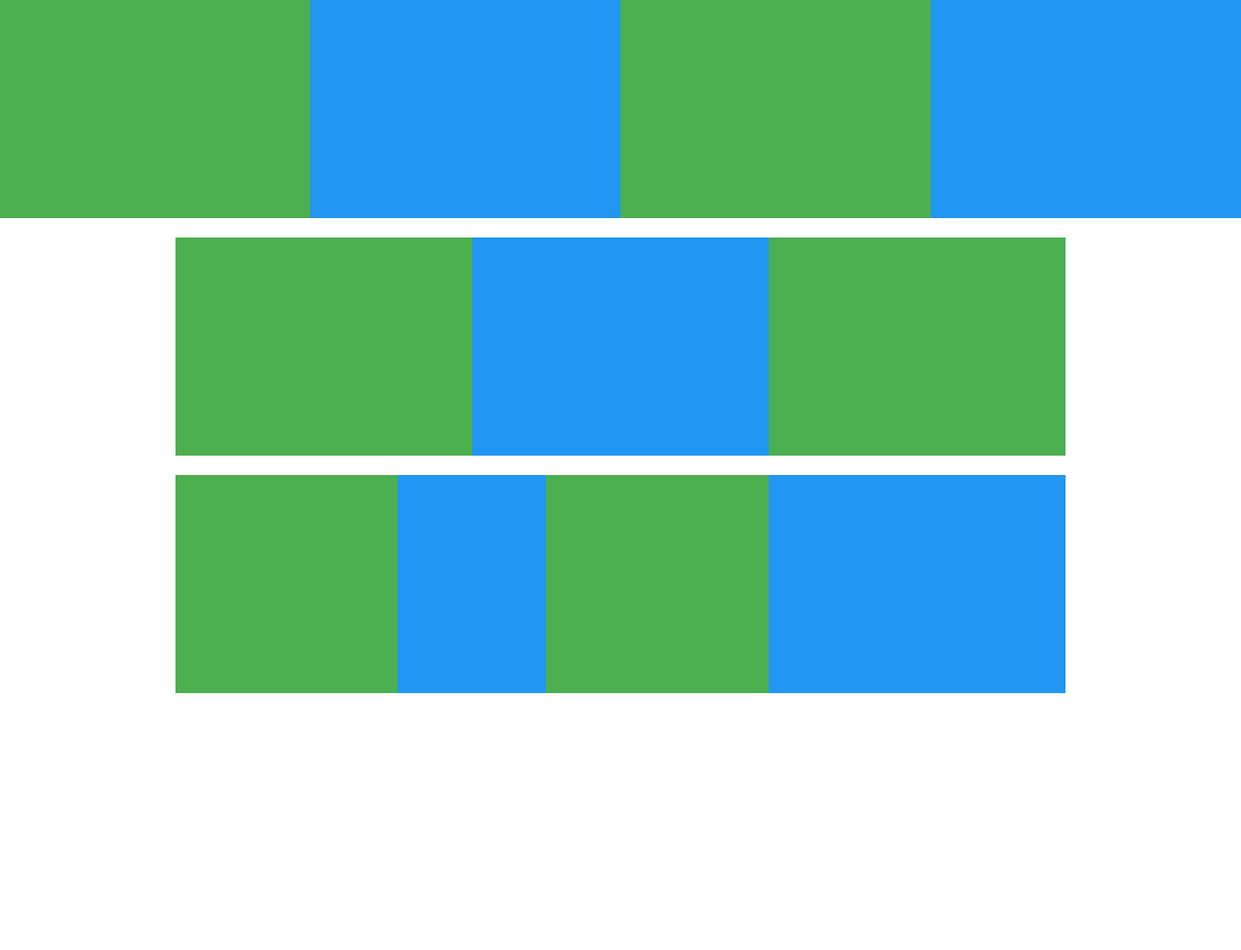
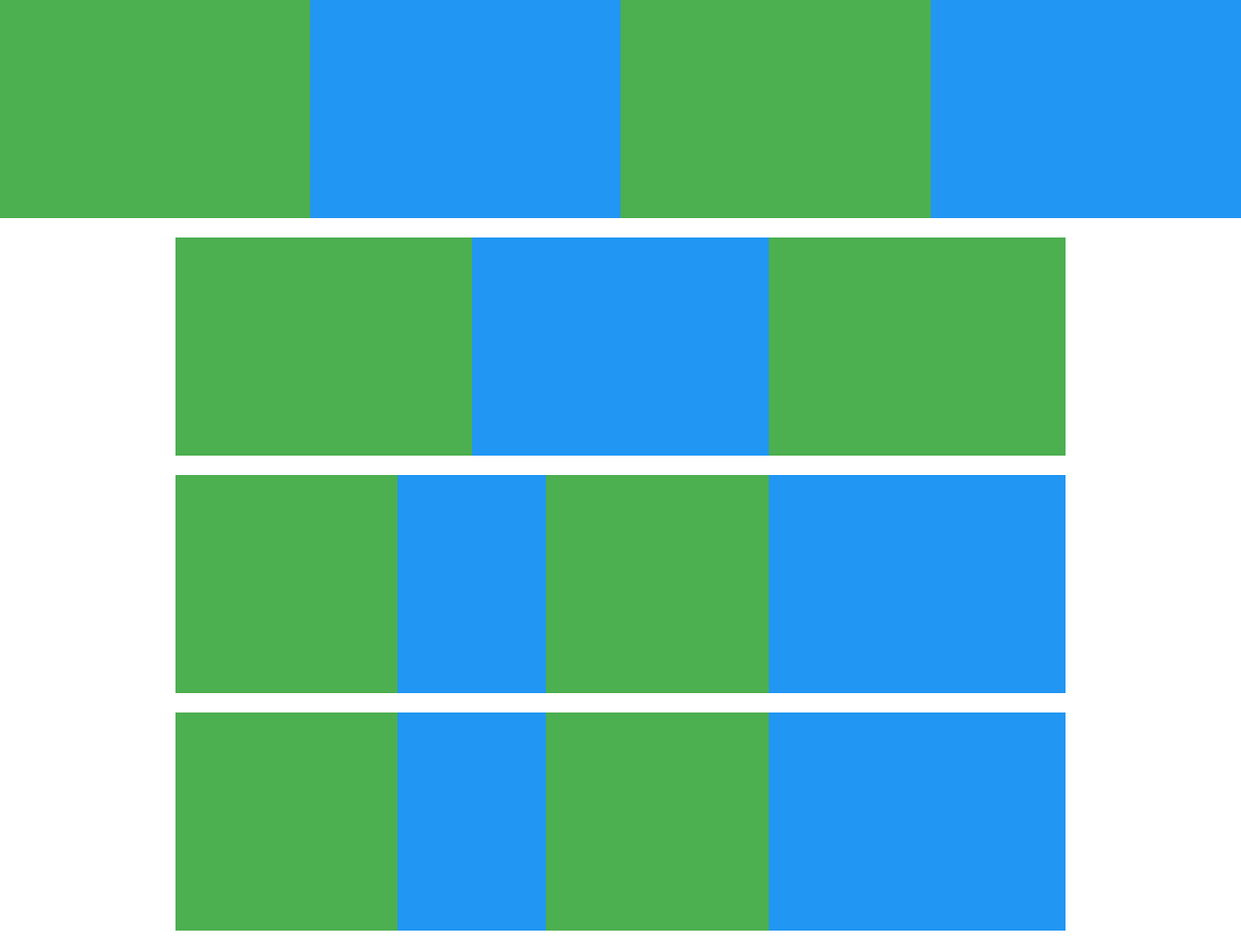
Before and after one commit to Blackwolf308/introLecture3, a plain HTML site: page index.html in a window 1280 px wide. Shown: the whole page at 97% size. Before the commit the page ends 800 px from the top, so only its background shows below. Drawn offline with Linux system fonts and the light colour scheme; a web font is replaced by a local one.

Commit message:
another one

```diff
--- a/index.html
+++ b/index.html
@@ -31,6 +31,12 @@
                 <div class='cell col s3 green'></div>
                 <div class='cell col s4 blue'></div>
             </div>
+            <div class='row'>
+                <div class='cell col s3 green'></div>
+                <div class='cell col s2 blue'></div>
+                <div class='cell col s3 green'></div>
+                <div class='cell col s4 blue'></div>
+            </div>
         </div>
     </body>
 </html>
```
